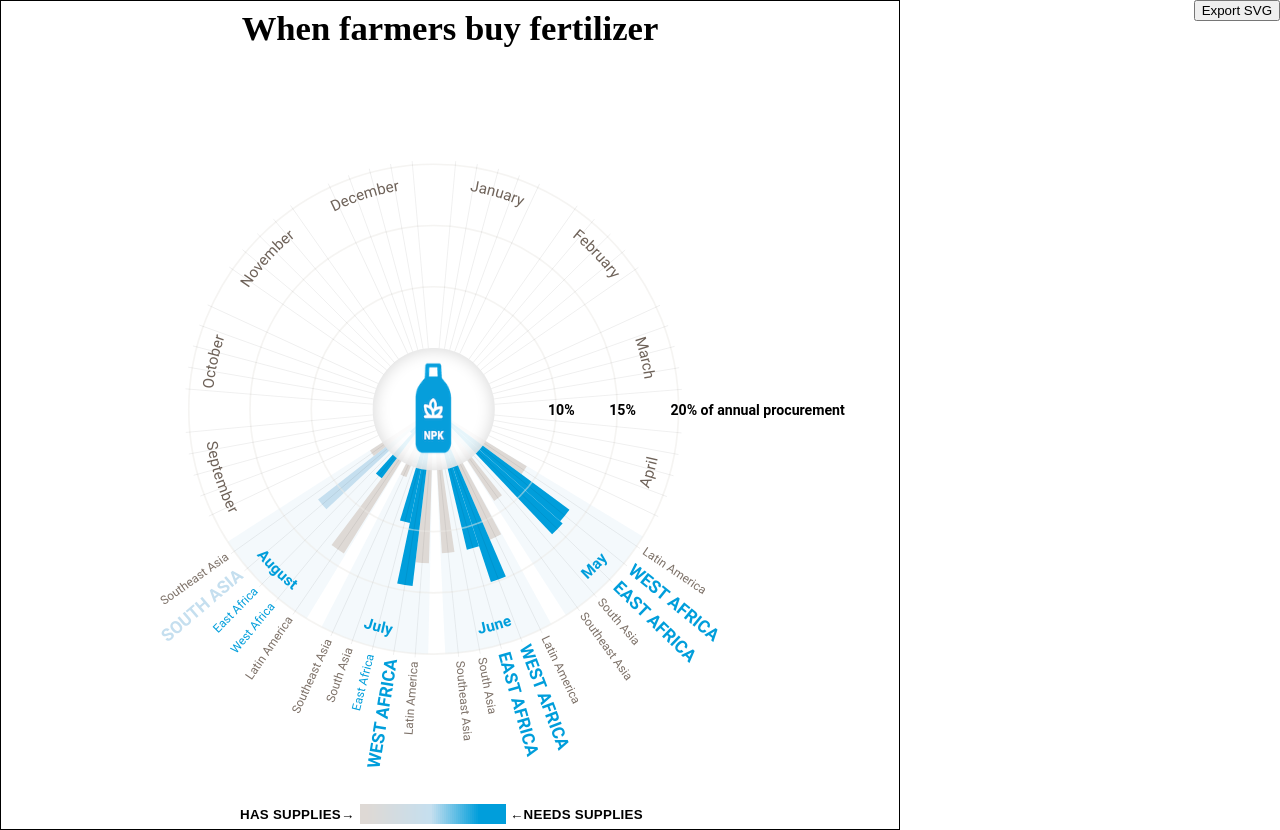
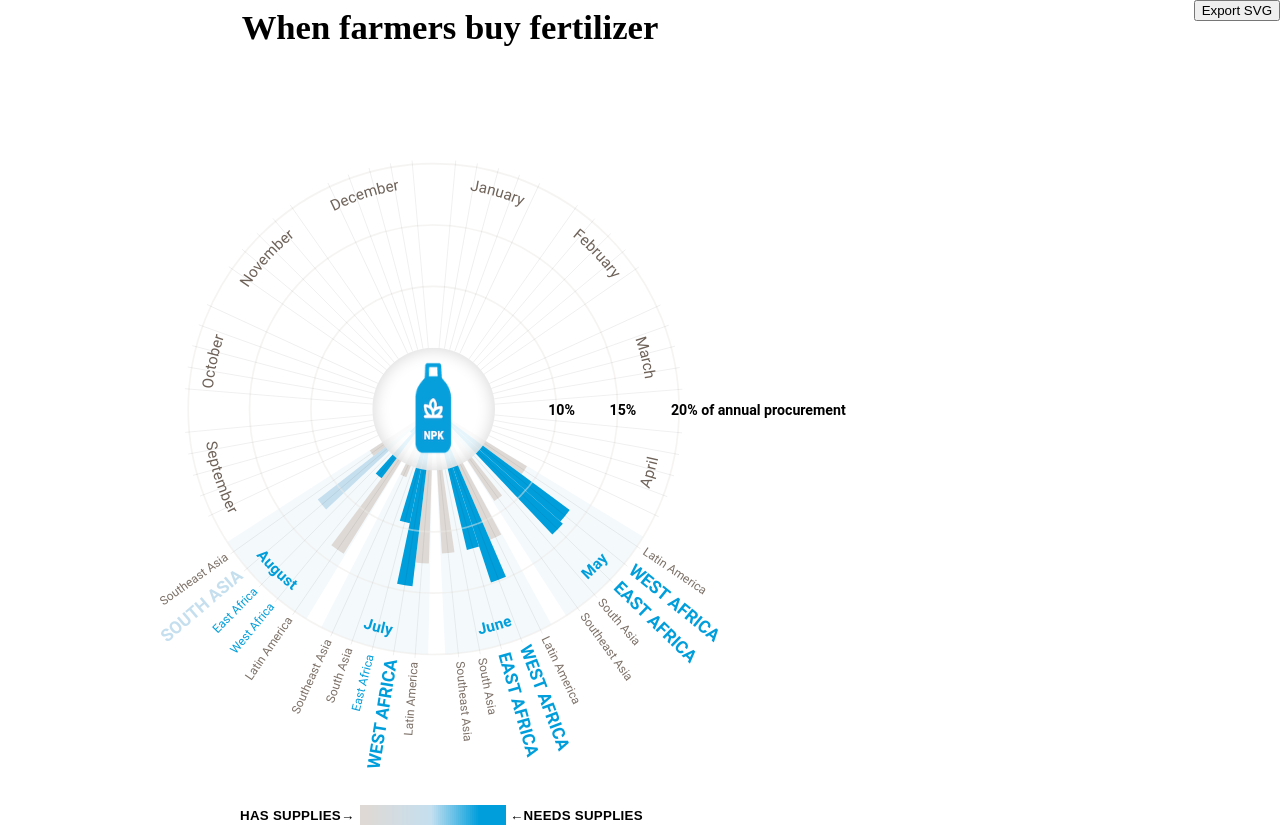
Before and after one commit to unctad-infovis/2022-fertilizer, a React app: page / in a window 1280 px wide. Built offline with nearby package versions, Linux system fonts and the light colour scheme.

Commit message:
Removed border

```diff
--- a/src/styles/styles.less
+++ b/src/styles/styles.less
@@ -8,7 +8,7 @@ body {
 }
 .app {
   background-color: #fff;
-  border: 1px solid #000;
+  // border: 1px solid #000;
   box-sizing: border-box;
   font-family: 'Roboto';
   height: 100vh;
```
